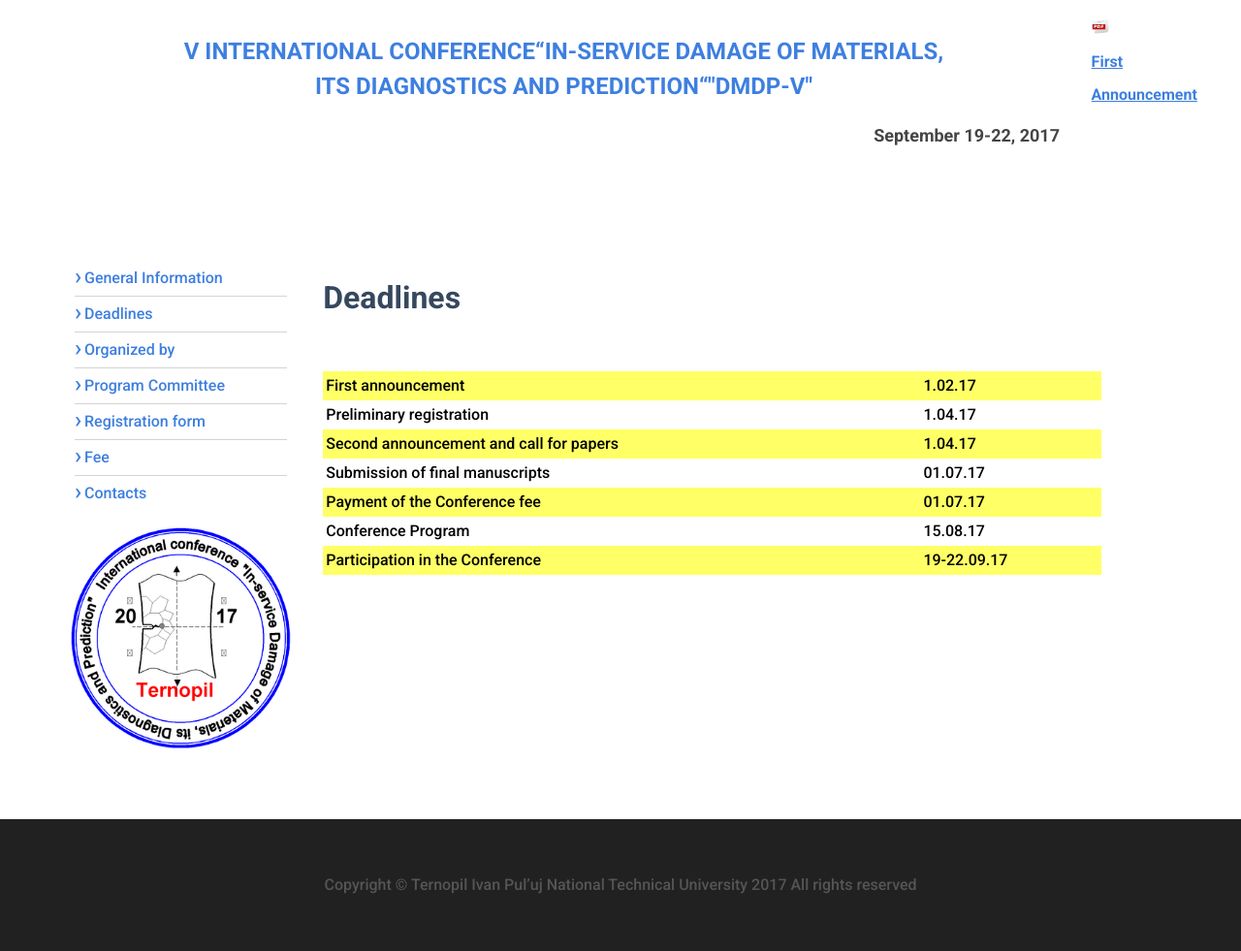
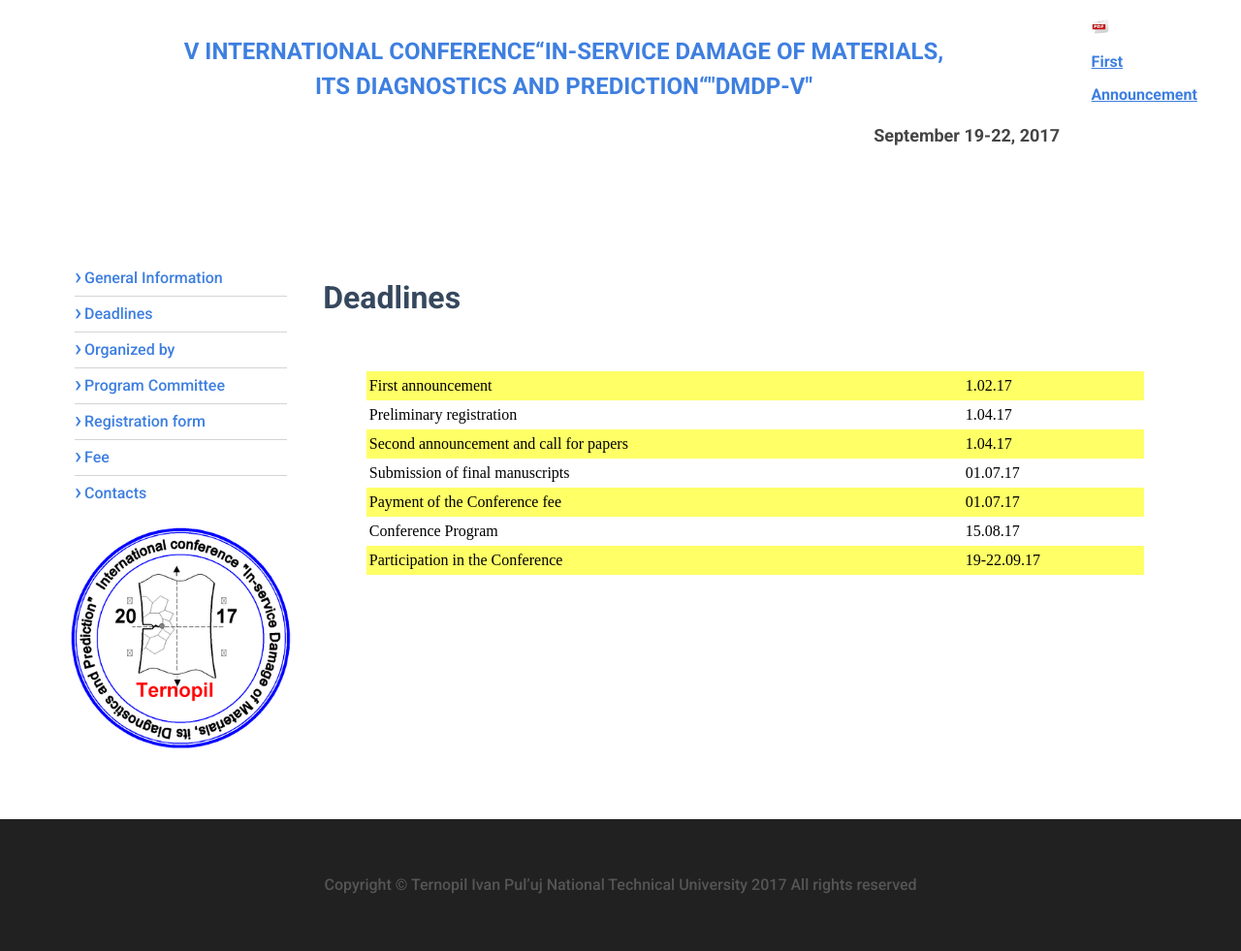
Before and after one commit to m-tetiana/m-tetiana.github.io, a Jekyll site: the page built from deadlines.md, in a window 1280 px wide. Shown: the whole page at 97% size. Built offline with Jekyll 4.4.1, drawn with Linux system fonts in a browser that asks for light colours.

Commit message:
Update main.css

```diff
--- a/assets/css/main.css
+++ b/assets/css/main.css
@@ -209,10 +209,10 @@ img {
 .programmcommittee td, tr, table, td, h3{
 	text-align: center;
 }
-.programmcommittee.entry {
+.entry {
     text-align: center;
     font-family: serif;
 }
-.programmcommittee.entry table{
+.entry table{
 	margin:0 auto;
 }
```
